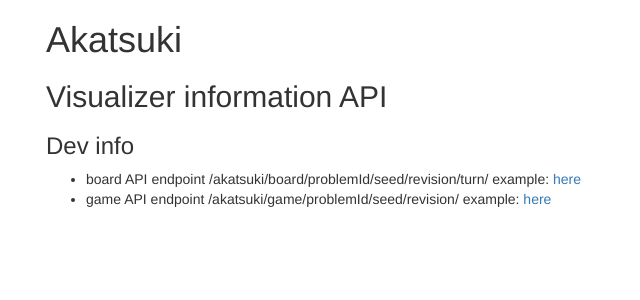
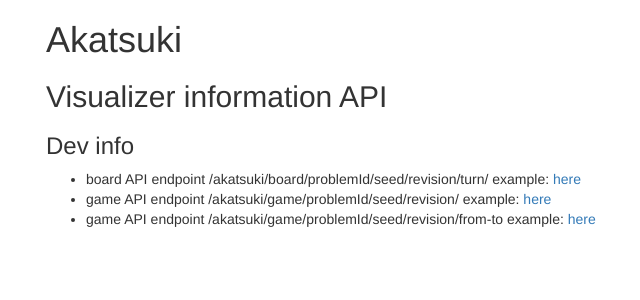
Before and after one commit to osak/ICFPC2015, a Flask app: page / in a window 1280 px wide. Shown: the top 300 px of the page, without its empty margins (24-664 px from the left). Run offline with Flask 2, Linux system fonts and the light colour scheme; some libraries are stand-ins or nearby versions.

Commit message:
Akatsuki: added partial game extraction

```diff
--- a/akatsuki/main.py
+++ b/akatsuki/main.py
@@ -11,8 +11,7 @@
 app = Flask(__name__)
 
 
-@app.route("/game/<int:prob_id>/<int:seed>/<rev>/")
-def get_game(prob_id, seed, rev):
+def get_game_json(prob_id, seed, rev, fr=0, to=1e9):
     client = pymongo.MongoClient(MONGO_URI)
     query = {'problemId': prob_id, 'seed': seed, 'revision': rev}
     logger.info('/game api hit.')
@@ -29,11 +28,21 @@
     result = []
     used_turn = set()
     for document in documents:
-        if document['turn'] not in used_turn:
+        turn = document['turn']
+        if turn not in used_turn and fr <= turn <= to:
             result.append(document)
             used_turn.add(document['turn'])
     return Response(json.dumps(result), content_type='application/json')
 
+
+@app.route("/game/<int:prob_id>/<int:seed>/<rev>/<int:fr>-<int:to>")
+def get_partial_game(prob_id, seed, rev, fr, to):
+    return get_game_json(prob_id, seed, rev, fr, to)
+
+
+@app.route("/game/<int:prob_id>/<int:seed>/<rev>/")
+def get_game(prob_id, seed, rev):
+    return get_game_json(prob_id, seed, rev)
 
 @app.route("/board/<int:prob_id>/<int:seed>/<rev>/<int:turn>/")
 def get_board(prob_id, seed, rev, turn):
--- a/akatsuki/templates/index.html
+++ b/akatsuki/templates/index.html
@@ -7,8 +7,6 @@
 <ul>
     <li> board API endpoint /akatsuki/board/problemId/seed/revision/turn/ example: <a href="/akatsuki{{ url_for('get_board', prob_id=0, seed=0, rev='cfbcfcbc4416fbd061594baf77ed5149f1553def', turn=1) }}">here</a> </li>
     <li> game API endpoint /akatsuki/game/problemId/seed/revision/ example: <a href="/akatsuki{{ url_for('get_game', prob_id=0, seed=0, rev='cfbcfcbc4416fbd061594baf77ed5149f1553def') }}">here</a> </li>
+    <li> game API endpoint /akatsuki/game/problemId/seed/revision/from-to example: <a href="/akatsuki{{ url_for('get_partial_game', prob_id=0, seed=0, rev='cfbcfcbc4416fbd061594baf77ed5149f1553def', fr=0, to=2) }}">here</a> </li>
 </ul>
 {% endblock %}
-
-{"turn": 0, "problemId": 0, "seed": 0, "board": {"randomSeed": 12345, "unitCells": [{"y": 0, "x": 4}], "fullCells": [], "powerScore": 0, "score": 0, "moveScore": 0, "clearedRows": 0, "pivot": {"y": 0, "x": 4}}, "revision": "cfbcfcbc4416fbd061594baf77ed5149f1553def"},
-{"turn": 0, "problemId": 0, "seed": 0, "board": {"randomSeed": 12345, "unitCells": [{"y": 0, "x": 4}], "fullCells": [], "powerScore": 0, "score": 0, "moveScore": 0, "clearedRows": 0, "pivot": {"y": 0, "x": 4}}, "revision": "cfbcfcbc4416fbd061594baf77ed5149f1553def"}
```
